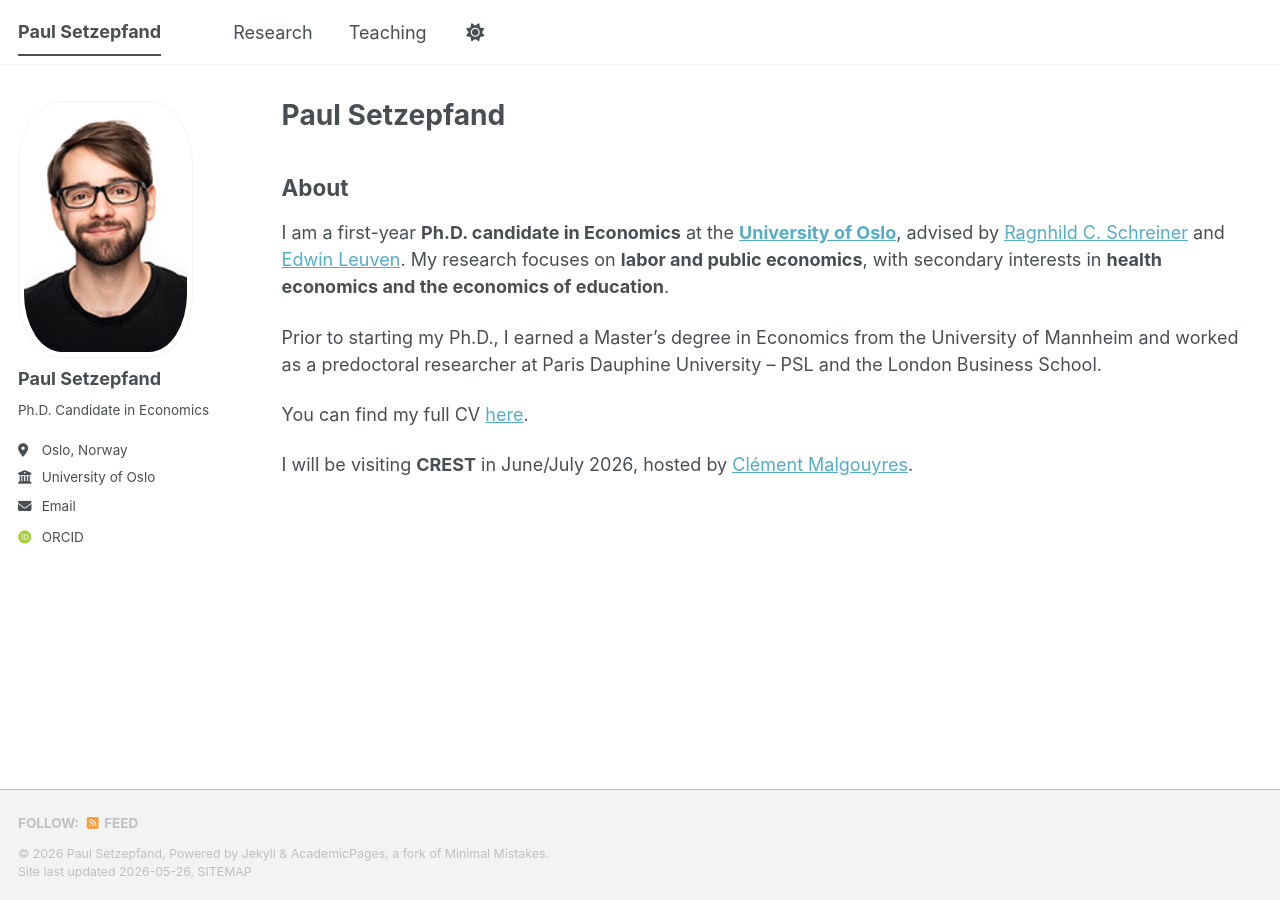
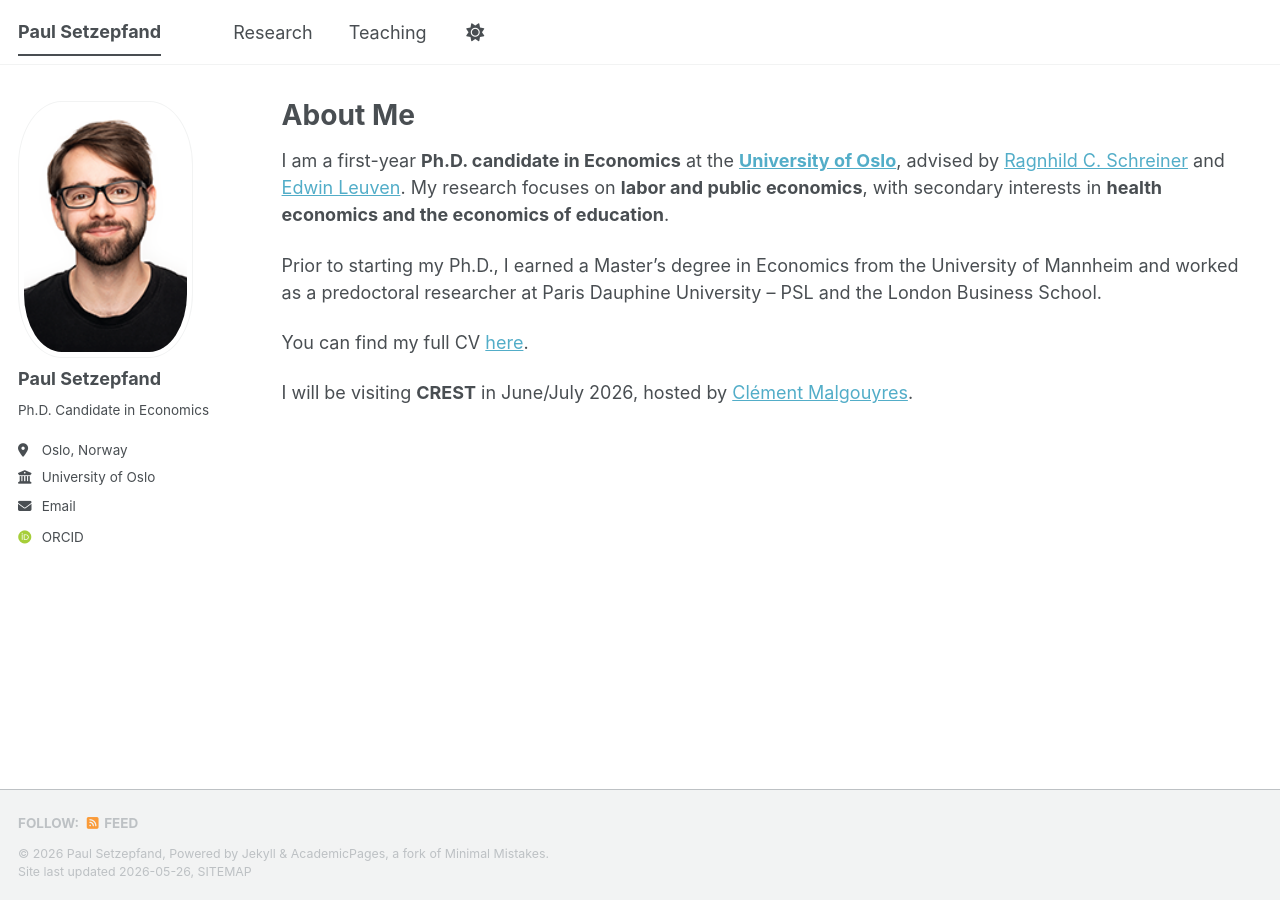
Before and after one commit to paulsetzepfand/paulsetzepfand.github.io, a Jekyll site: the page built from _pages/about.md, in a window 1280 px wide. Built offline with Jekyll 4.4.1, drawn with Linux system fonts in a browser that asks for light colours; some web fonts are replaced; a script bundle is joined from its source files by our own code; library files that are not in the unit come from our copies.

Commit message:
Update about.md

```diff
--- a/_pages/about.md
+++ b/_pages/about.md
@@ -1,11 +1,9 @@
 ---
 permalink: /
-title: "Paul Setzepfand"
+title: "About Me"
 author_profile: true
 layout: archive
 ---
-
-## About
 
 I am a first-year **Ph.D. candidate in Economics** at the [**University of Oslo**](https://www.sv.uio.no/econ/english/), advised by [Ragnhild C. Schreiner](https://sites.google.com/site/ragnhildschreiner/) and [Edwin Leuven](https://leuven.economists.nl/). My research focuses on **labor and public economics**, with secondary interests in **health economics and the economics of education**.
 
```
